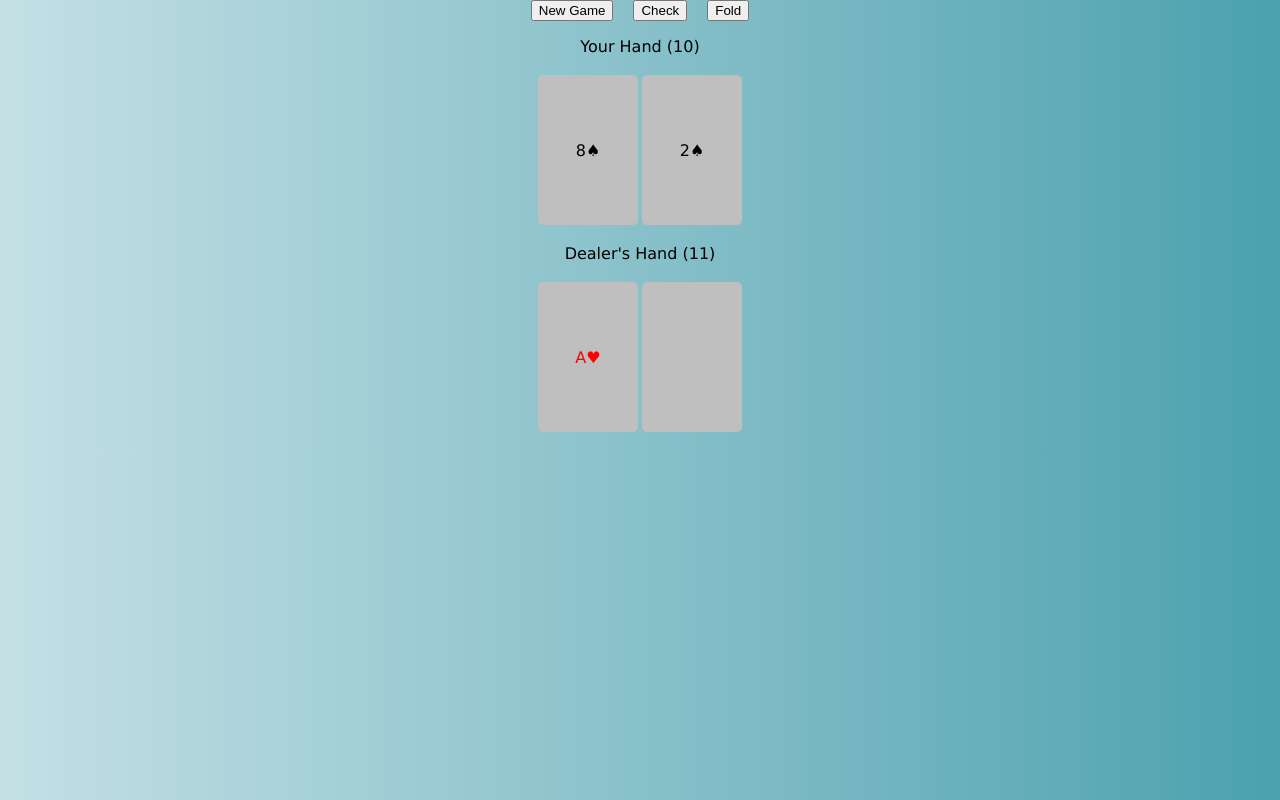
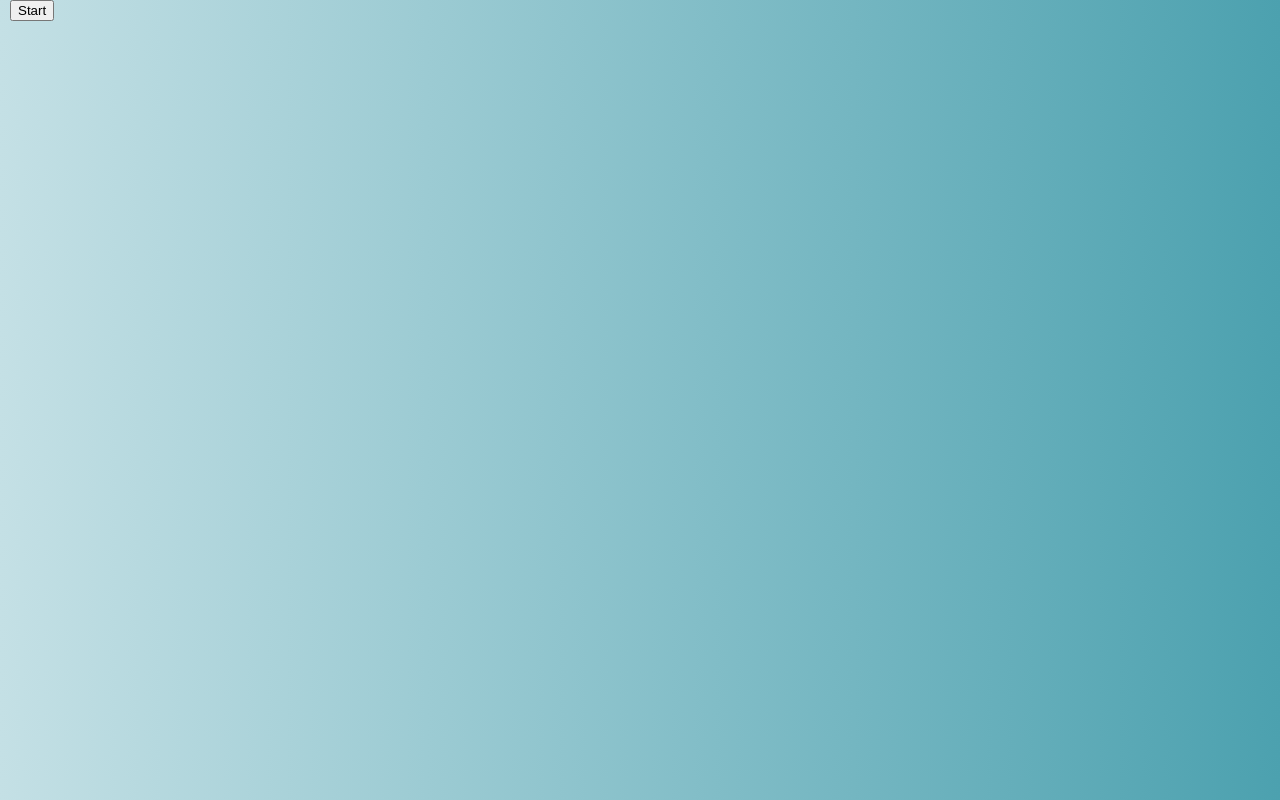
Before and after one commit to jasperoblepias/in-between, a React (Create React App) app: page / in a window 1280 px wide. Built offline with nearby package versions, Linux system fonts and the light colour scheme.

Commit message:
start button hide

```diff
--- a/src/component/App.js
+++ b/src/component/App.js
@@ -13,11 +13,18 @@ class App extends React.Component {
       // dealercard: null,
       // playercard1: null,
       // playercard2: null,
-
+      //divcontainer:false,
       gameOver: false,
       message: null
     };
+    //this.setState({divcontainer:false})
   }
+
+  startGame(){
+    this.setState({divcontainer:!this.state.divcontainer});
+  }
+
+
 
   generateDeck() {
     const cards = [2,3,4,5,6,7,8,9,10,'J','Q','K','A'];
@@ -28,7 +35,9 @@ class App extends React.Component {
         deck.push({number: cards[i], suit: suits[j]});
       }
     }
+
     return deck;
+
   }
 
   dealCards(deck) {
@@ -54,6 +63,8 @@ class App extends React.Component {
   }
 
   startNewGame(type) {
+
+    //this.setState({divcontainer:!this.state.divcontainer})
     if (type === 'continue') {
       if (this.state.wallet > 0) {
         const deck = (this.state.deck.length < 10) ? this.generateDeck() : this.state.deck;
@@ -63,9 +74,11 @@ class App extends React.Component {
           deck: updatedDeck,
           dealer,
           player,
-          currentBet: null,
+          // currentBet: null,
+          //divcontainer:!this.state.divcontainer,
           gameOver: false,
-          message: null
+          message: null,
+
         });
       } else {
         this.setState({ message: 'Game over! You are broke! Please start a new game.' });
@@ -78,11 +91,14 @@ class App extends React.Component {
         deck: updatedDeck,
         dealer,
         player,
-        wallet: 100,
-        inputValue: '',
-        currentBet: null,
+        // wallet: 100,
+        // inputValue: '',
+        // currentBet: null,
+        //divcontainer:!this.state.divcontainer,
         gameOver: false,
-        message: null
+        message: null,
+
+
       });
     }
   }
@@ -195,7 +211,8 @@ class App extends React.Component {
           // deck,
           dealer,
           gameOver: true,
-          message
+          message,
+
         });
     } else {
       this.setState({ message: 'Game over! Please start a new game.' });
@@ -267,14 +284,19 @@ class App extends React.Component {
     //   }
     // }
 
+
+    const x =this.state.divcontainer;
+
     return (
       <div>
+        <button onClick={() => {this.startGame()}}>Start</button>
+        {x &&(
         <div className="buttons">
           <button onClick={() => {this.startNewGame()}}>New Game</button>
           <button onClick={() => {this.check()}}>Check</button>
           <button onClick={() => {this.stand()}}>Fold</button>
         </div>
-
+        )}
         {/* <p>Wallet: ${ this.state.wallet }</p> */}
         {
           // !this.state.currentBet ?
@@ -294,6 +316,9 @@ class App extends React.Component {
           </div>
           : null
         }
+
+        {x &&(
+        <div>
         <p>Your Hand ({ this.state.player.count })</p>
         <table className="cards">
           <tr>
@@ -313,6 +338,7 @@ class App extends React.Component {
         </table>
 
         <p>{ this.state.message }</p>
+        </div>)}
       </div>
     );
   }
```
Also changed, not shown: 1 other file (tests, documents, lock files or other folders).
